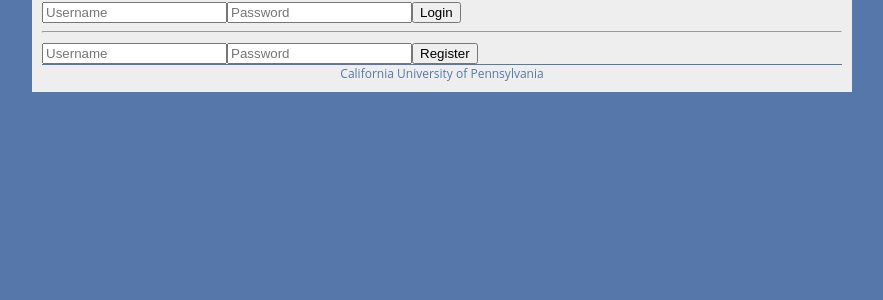
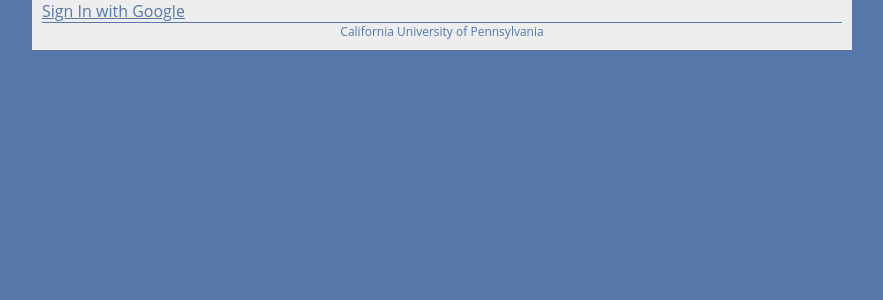
Before and after one commit to 0x1F602/star, a Node server app: page / in a window 1280 px wide. Shown: the part 101-401 px from the top of the page, without its empty margins (198-1081 px from the left). Run offline with Node 20, Linux system fonts and the light colour scheme; some libraries are stand-ins or nearby versions.

Commit message:
Removed local signin, added google sso

```diff
--- a/package.json
+++ b/package.json
@@ -8,6 +8,7 @@
         "connect-redis": "1.4.x",
         "passport": "*",
         "passport-local": "0.1.x",
+        "passport-google": "*",
         "jade": "*",
         "sqlite3": "*",
         "ws": "*"
--- a/server.js
+++ b/server.js
@@ -1,6 +1,6 @@
 var express         = require('express'),
     passport        = require('passport'),
-    LocalStrategy   = require('passport-local').Strategy,
+    GoogleStrategy = require('passport-google').Strategy,
     RedisStore      = require('connect-redis')(express),
     path            = require('path'),
     crypto          = require('crypto'),
@@ -90,12 +90,16 @@ var app = express();
 
 /* PASSPORT.JS SETUP */
 
-passport.use(new LocalStrategy({
-        usernameField: 'username',
-        passwordField: 'password'
+passport.use(new GoogleStrategy({
+        returnURL: 'http://synergyservers.com:3000/auth/google/return',
+        realm: 'http://synergyservers.com:3000/'
     },
-    function(username, password, done) {
-        model.get_user(done, username);
+    function (identifier, profile, done) {
+        var user = {
+            identifier: identifier,
+            profile: profile
+        };
+        done(null, user);
     }
 ));
 
@@ -162,6 +166,13 @@ function copyFile(source, target, cb) {
 }
 
 /* END UTILITY FUNCTIONS */
+
+/* GoogleStrategy ROUTES */
+app.get('/auth/google', passport.authenticate('google'));
+app.get('/auth/google/return',
+    passport.authenticate('google', { successRedirect: '/user',
+                                        failureRedirect: '/' }));
+/* END GoogleStrategy ROUTES */
 
 app.post('/register', function (req, res) {
     var username = req.body.username;
--- a/views/index.jade
+++ b/views/index.jade
@@ -1,11 +1,3 @@
 extends layout
 block content
-    form#login(method="post",action="/login")
-        input(type="text",name="username",value="",placeholder="Username")
-        input(type="password",name="password",value="",placeholder="Password")
-        input(type="submit",name="submit",value="Login")
-    hr
-    form#register(method="post",action="/register")
-        input(type="text",name="username",value="",placeholder="Username")
-        input(type="password",name="password",value="",placeholder="Password")
-        input(type="submit",name="submit",value="Register")
+    a(href="/auth/google") Sign In with Google
--- a/views/patient.jade
+++ b/views/patient.jade
@@ -12,7 +12,7 @@ block content
         h1#current_title Title
         h2#start_time Start Time
         h2#end_time End Time
-        video(controls)
+        video(controls, autoplay)
             source(src="",type="video/mp4")
         br
         button#completed Completed
```
